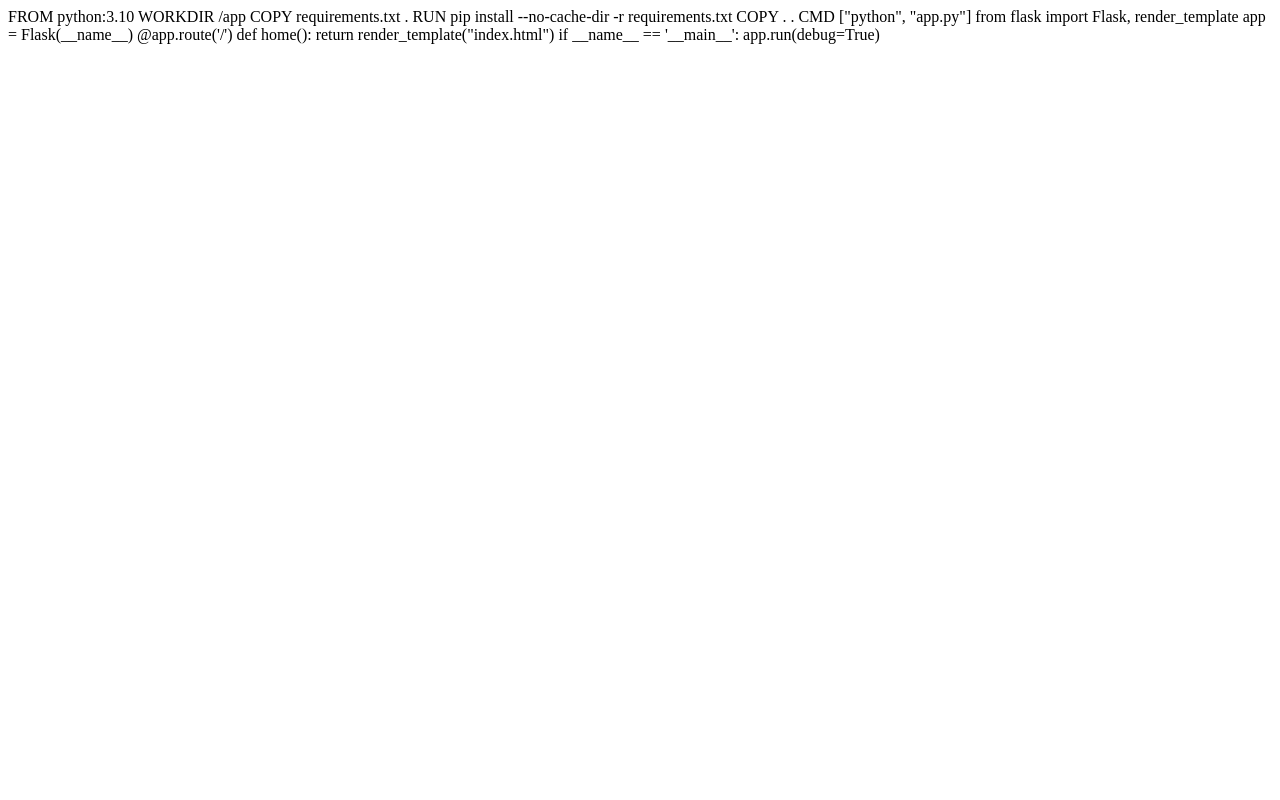
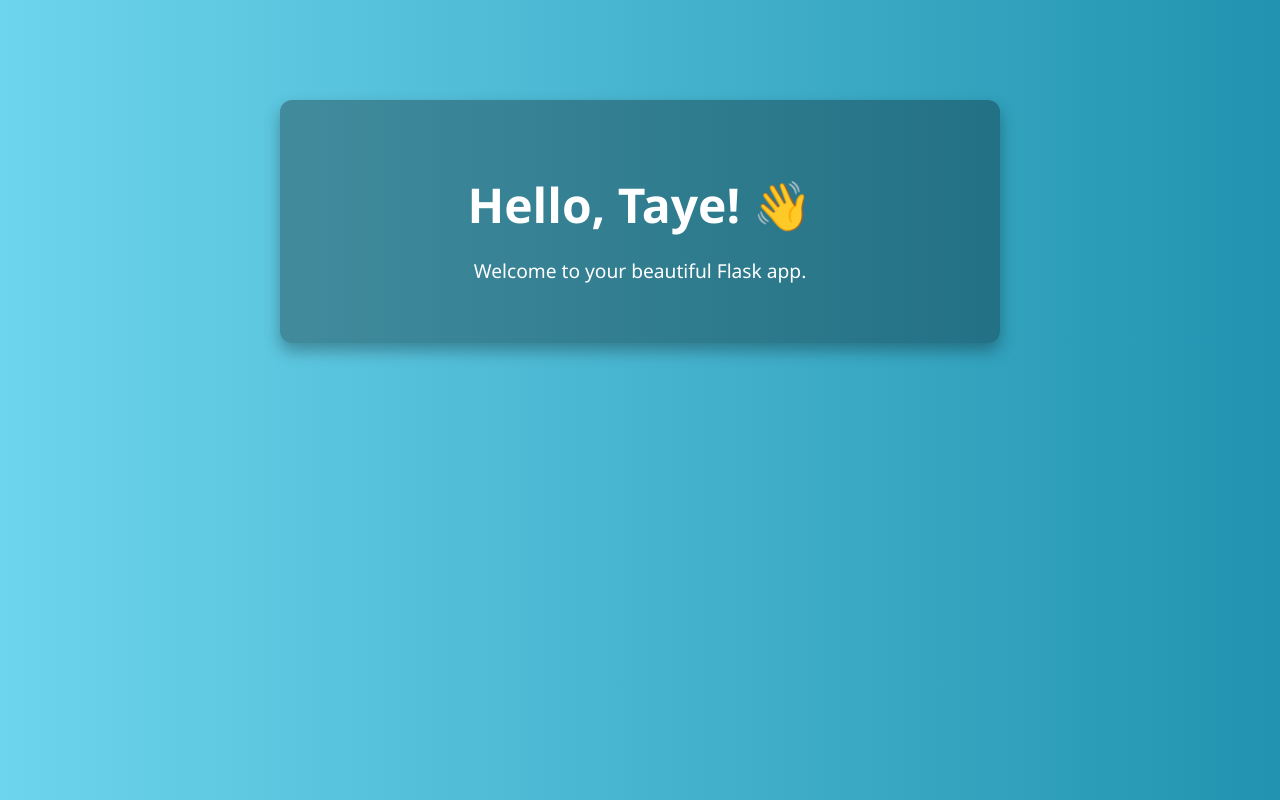
Before and after one commit to Taye-org/pythonapp, a Flask app: page / in a window 1280 px wide. Run offline with Flask 3, Linux system fonts and the light colour scheme.

Commit message:
Update index.html

```diff
--- a/templates/index.html
+++ b/templates/index.html
@@ -1,25 +1,14 @@
-FROM python:3.10
-
-WORKDIR /app
-
-COPY requirements.txt .
-
-RUN pip install --no-cache-dir -r requirements.txt
-
-COPY . .
-
-CMD ["python", "app.py"]
-
-from flask import Flask, render_template
-
-app = Flask(__name__)
-
-@app.route('/')
-
-def home():
-
-    return render_template("index.html")
-
-if __name__ == '__main__':
-
-    app.run(debug=True)
+<!DOCTYPE html>
+<html lang="en">
+<head>
+<meta charset="UTF-8">
+<title>Welcome</title>
+<link rel="stylesheet" href="{{ url_for('static', filename='styles.css') }}">
+</head>
+<body>
+<div class="container">
+<h1>Hello, Taye! 👋</h1>
+<p>Welcome to your beautiful Flask app.</p>
+</div>
+</body>
+</html>
```
